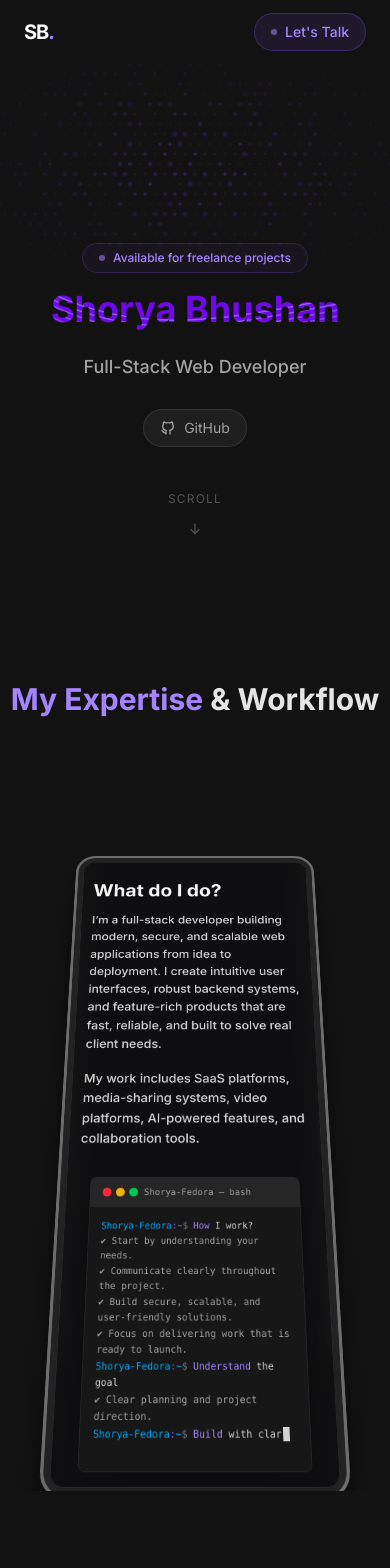
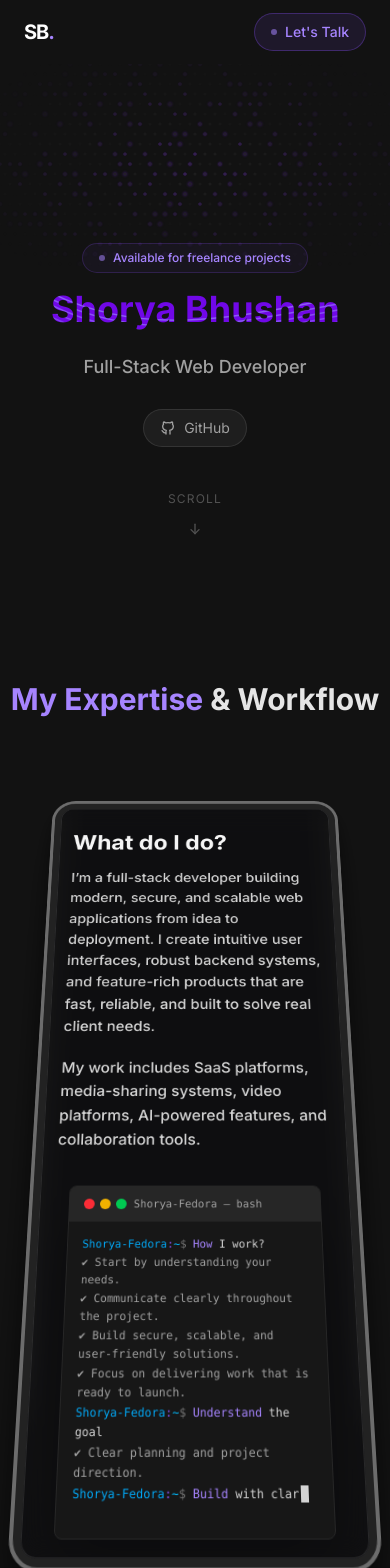
Before and after one commit to shorya1wd/portfolio, a Next.js app: page / in a window 390 px wide. Shown: the top 1568 px of the page. Built offline with nearby package versions, Linux system fonts and the light colour scheme.

Commit message:
fix scrolling container mobile length

```diff
--- a/components/ui/container-scroll-animation.tsx
+++ b/components/ui/container-scroll-animation.tsx
@@ -28,13 +28,13 @@ export const ContainerScroll = ({
 
   const rotate = useTransform(scrollYProgress, [0, 1], [20, 0]);
   const scaleDesktop = useTransform(scrollYProgress, [0, 1], [1.05, 1]);
-  const scaleMobile = useTransform(scrollYProgress, [0, 1], [0.7, 0.9]);
+  const scaleMobile = useTransform(scrollYProgress, [0, 1], [0.85, 1]);
   const scale = isMobile ? scaleMobile : scaleDesktop;
   const translate = useTransform(scrollYProgress, [0, 1], [0, -100]);
 
   return (
     <div
-      className="h-240 md:h-280 flex items-start justify-center relative p-2 md:p-20 pt-10  md:pt-10"
+      className="h-[70rem] md:h-280 flex items-start justify-center relative p-2 md:p-20 pt-10 md:pt-10"
       ref={containerRef}
     >
       <div
@@ -83,7 +83,7 @@ export const Card = ({
         boxShadow:
           "0 0 #0000004d, 0 9px 20px #0000004a, 0 37px 37px #00000042, 0 84px 50px #00000026, 0 149px 60px #0000000a, 0 233px 65px #00000003",
       }}
-      className="max-w-[100rem] -mt-12 mx-auto min-h-120 md:min-h-160 w-full border-4 border-[#6C6C6C] p-2 md:p-6 bg-[#222222] rounded-[30px] shadow-2xl"
+      className="max-w-[100rem] -mt-12 mx-auto min-h-[36rem] md:min-h-160 w-full border-4 border-[#6C6C6C] p-2 md:p-6 bg-[#222222] rounded-[30px] shadow-2xl"
     >
       <div className=" h-full w-full overflow-y-auto overflow-x-hidden rounded-2xl bg-gray-100 dark:bg-zinc-900 md:rounded-2xl md:p-4 ">
         {children}
```
